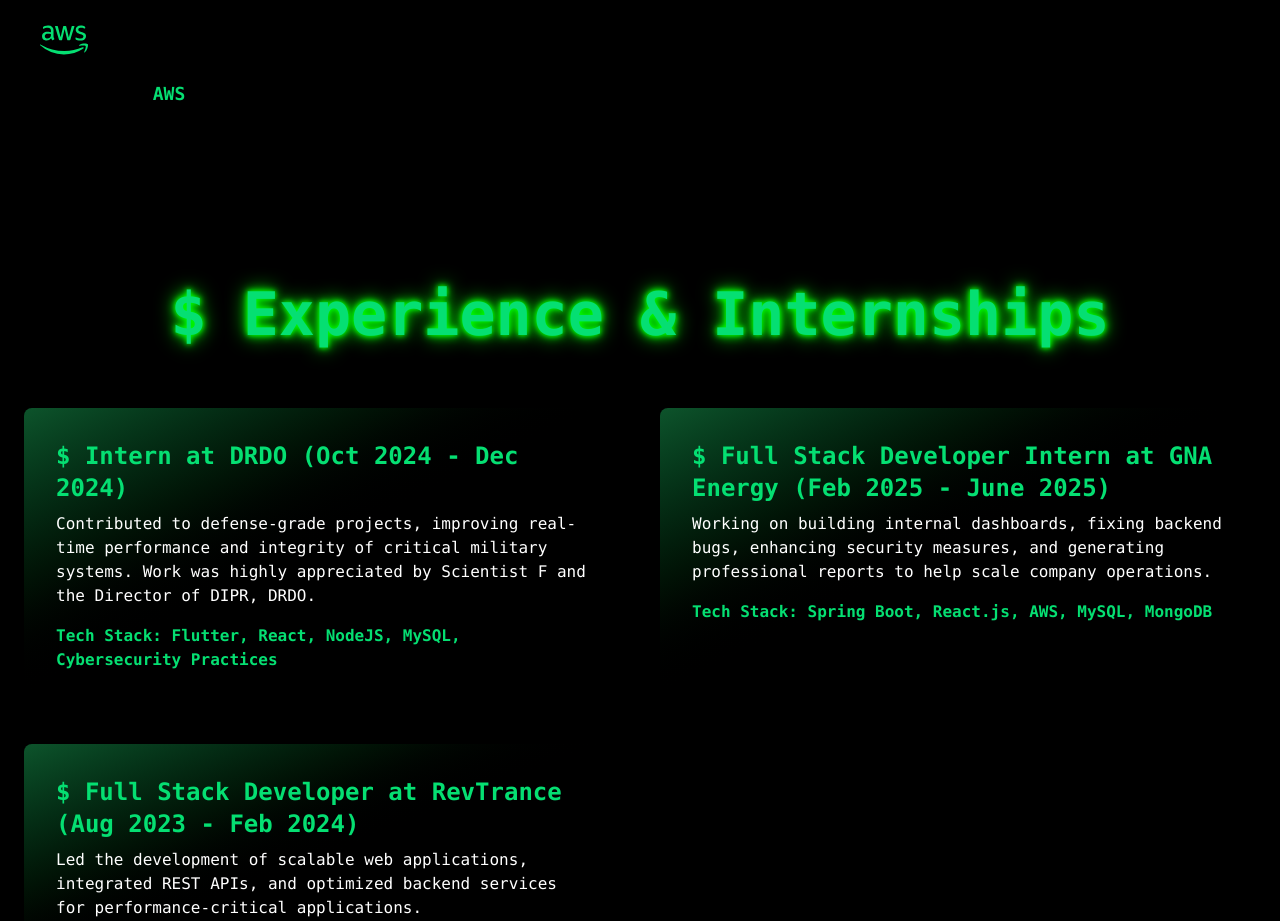
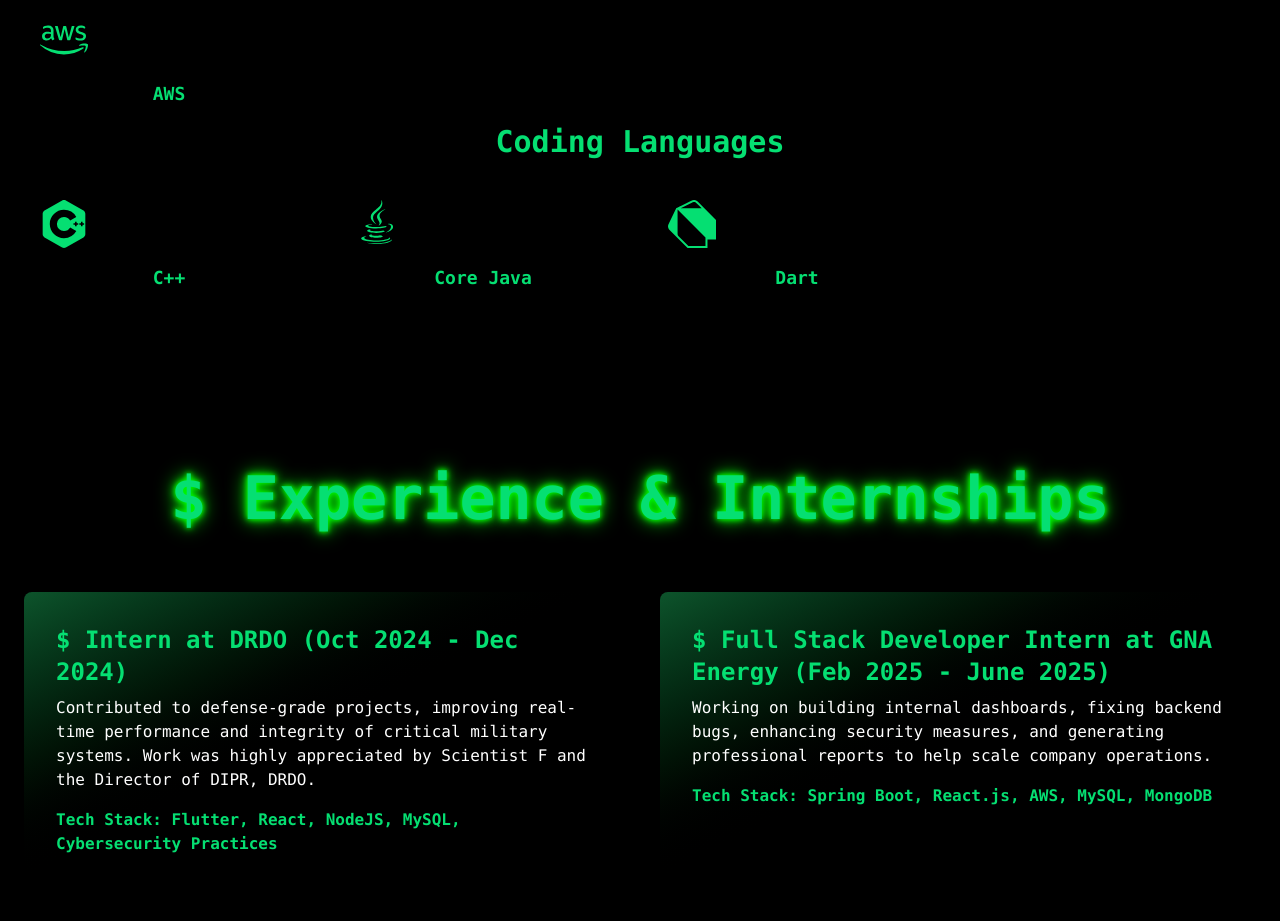
Before and after one commit to Shubham-Zone/Shubham-Portfolio, a React (Vite) app: page / in a window 1280 px wide. Shown: the part 2400-3321 px from the top of the page. Built offline with nearby package versions, Linux system fonts and the light colour scheme.

Commit message:
skill section

```diff
--- a/src/components/ModeToggle.jsx
+++ /dev/null
@@ -1,16 +0,0 @@
-import { useContext } from 'react';
-import { ThemeContext } from '../context/ThemeContext';
-
-const ModeToggle = () => {
-  const { theme, toggleTheme } = useContext(ThemeContext);
-
-  return (
-    <div className="fixed top-5 right-5 space-x-2">
-      <button onClick={() => toggleTheme('dark')} className="px-2 py-1 bg-gray-800 text-white rounded">Dark</button>
-      <button onClick={() => toggleTheme('hacker')} className="px-2 py-1 bg-green-600 text-black rounded">Hacker</button>
-      <button onClick={() => toggleTheme('bhakti')} className="px-2 py-1 bg-orange-500 text-white rounded">Bhakti</button>
-    </div>
-  );
-};
-
-export default ModeToggle;
--- a/src/components/VoiceChat.jsx
+++ /dev/null
@@ -1,29 +0,0 @@
-import { useEffect } from 'react';
-
-const VoiceChat = () => {
-  useEffect(() => {
-    const synth = window.speechSynthesis;
-    const SpeechRecognition = window.SpeechRecognition || window.webkitSpeechRecognition;
-    if (!SpeechRecognition) return;
-
-    const recognition = new SpeechRecognition();
-    recognition.continuous = true;
-    recognition.onresult = (e) => {
-      const text = e.results[e.resultIndex][0].transcript.toLowerCase();
-      if (text.includes('who are you')) {
-        const utterance = new SpeechSynthesisUtterance("I'm your portfolio assistant, built by Shubham.");
-        synth.speak(utterance);
-      } else if (text.includes('projects')) {
-        synth.speak(new SpeechSynthesisUtterance("Let me tell you about Shubham's top projects."));
-      }
-    };
-
-    recognition.start();
-
-    return () => recognition.stop();
-  }, []);
-
-  return null;
-};
-
-export default VoiceChat;
--- a/src/constants/projects.js
+++ b/src/constants/projects.js
@@ -12,11 +12,11 @@
     {
         title: "ChatConnect",
         description: "Real-time chat app using Node.js, React.js, MongoDB, TailwindCSS, and AWS S3 storage.",
-        github: "https://github.com/Shubham-Zone/Chat-App", // Update if your repo link is different
+        github: "https://github.com/Shubham-Zone/Chat-App",
     },
     {
         title: "Metrics Dashboard",
         description: "Professional API metrics dashboard with real-time stats, bar charts, pie charts, and filtering.",
-        github: "https://github.com/Shubham-Zone/Metrics-Dashboard", // Update if needed
+        github: "https://github.com/Shubham-Zone/Metrics-Dashboard",
     },
 ];
--- a/src/sections/Skills.jsx
+++ b/src/sections/Skills.jsx
@@ -1,10 +1,9 @@
 import { motion } from "framer-motion";
-import { FaNode, FaReact, FaJava, FaAws } from "react-icons/fa"; // Importing relevant icons
+import { FaNode, FaReact, FaAws, FaJava } from "react-icons/fa"; // Importing relevant icons
 import { TbBrandFlutter } from "react-icons/tb";
-import { SiMongodb, SiSpringboot } from "react-icons/si";
+import { SiCplusplus, SiDart, SiMongodb, SiSpringboot } from "react-icons/si";
 import { IoLogoFirebase } from "react-icons/io5";
-import { FcNext } from "react-icons/fc";
-import { RiNextjsFill } from "react-icons/ri";
+import { RiJavaFill, RiNextjsFill } from "react-icons/ri";
 import { DiMysql } from "react-icons/di";
 
 const Skills = () => {
@@ -118,6 +117,32 @@
               </div>
             </div>
           </motion.div>
+
+          {/* Languages */}
+          <motion.div
+            initial={{ opacity: 0, y: 20 }}
+            whileInView={{ opacity: 1, y: 0 }}
+            transition={{ duration: 0.6 }}
+            className="branch"
+          >
+            <h3 className="text-3xl font-semibold text-green-400 text-center mb-6">
+              Coding Languages
+            </h3>
+            <div className="grid grid-cols-2 sm:grid-cols-3 md:grid-cols-4 gap-6">
+              <div className="skill-item p-4 bg-black rounded-lg shadow-md hover:bg-green-900 transition-all duration-300 text-center">
+                <SiCplusplus className="text-5xl mb-4 transition-transform duration-300 hover:scale-110 text-green-400" />
+                <h3 className="text-lg font-semibold text-green-400">C++</h3>
+              </div>
+              <div className="skill-item p-4 bg-black rounded-lg shadow-md hover:bg-green-900 transition-all duration-300 text-center">
+                <RiJavaFill className="text-5xl mb-4 transition-transform duration-300 hover:scale-110 text-green-400" />
+                <h3 className="text-lg font-semibold text-green-400">Core Java</h3>
+              </div>
+              <div className="skill-item p-4 bg-black rounded-lg shadow-md hover:bg-green-900 transition-all duration-300 text-center">
+                <SiDart className="text-5xl mb-4 transition-transform duration-300 hover:scale-110 text-green-400" />
+                <h3 className="text-lg font-semibold text-green-400">Dart</h3>
+              </div>
+            </div>
+          </motion.div>
         </div>
       </motion.div>
     </section>
```
Also changed, not shown: src/components/LottieAvatar.jsx (deleted, +0 -8 lines).
